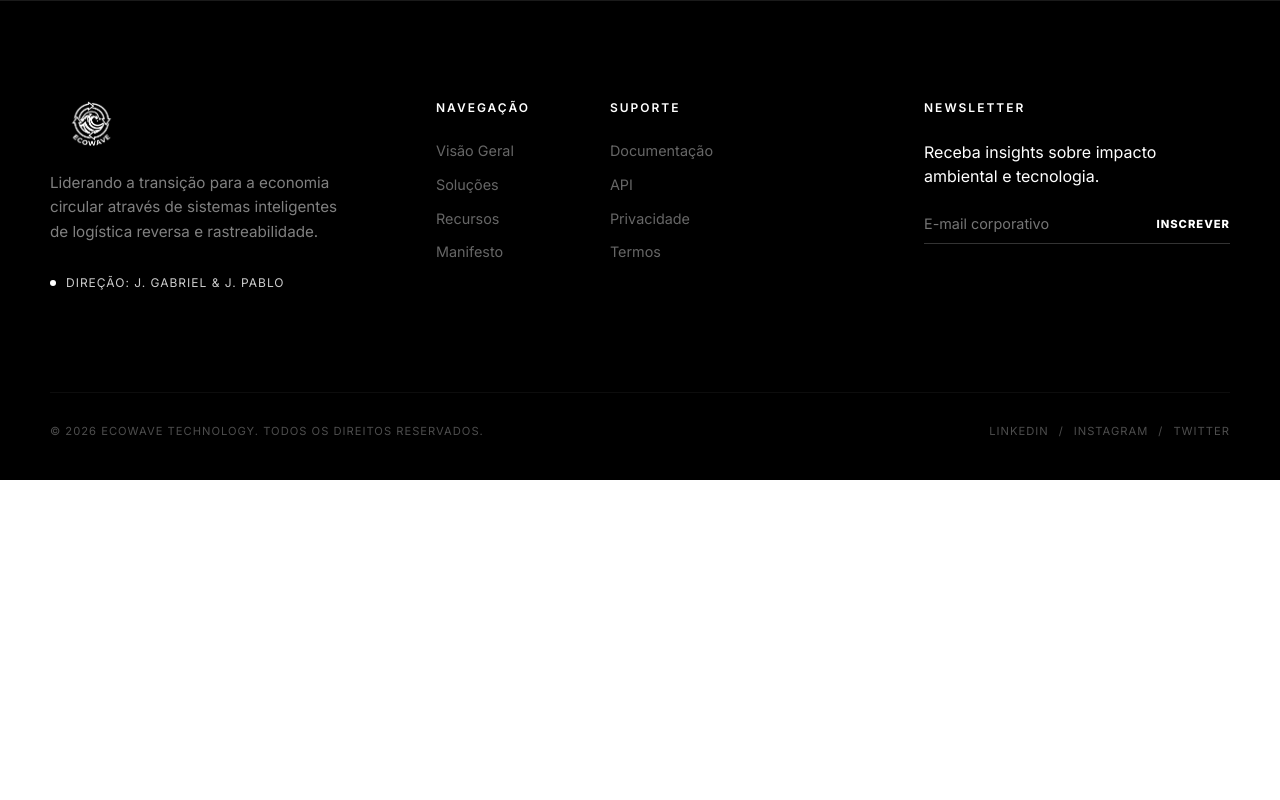
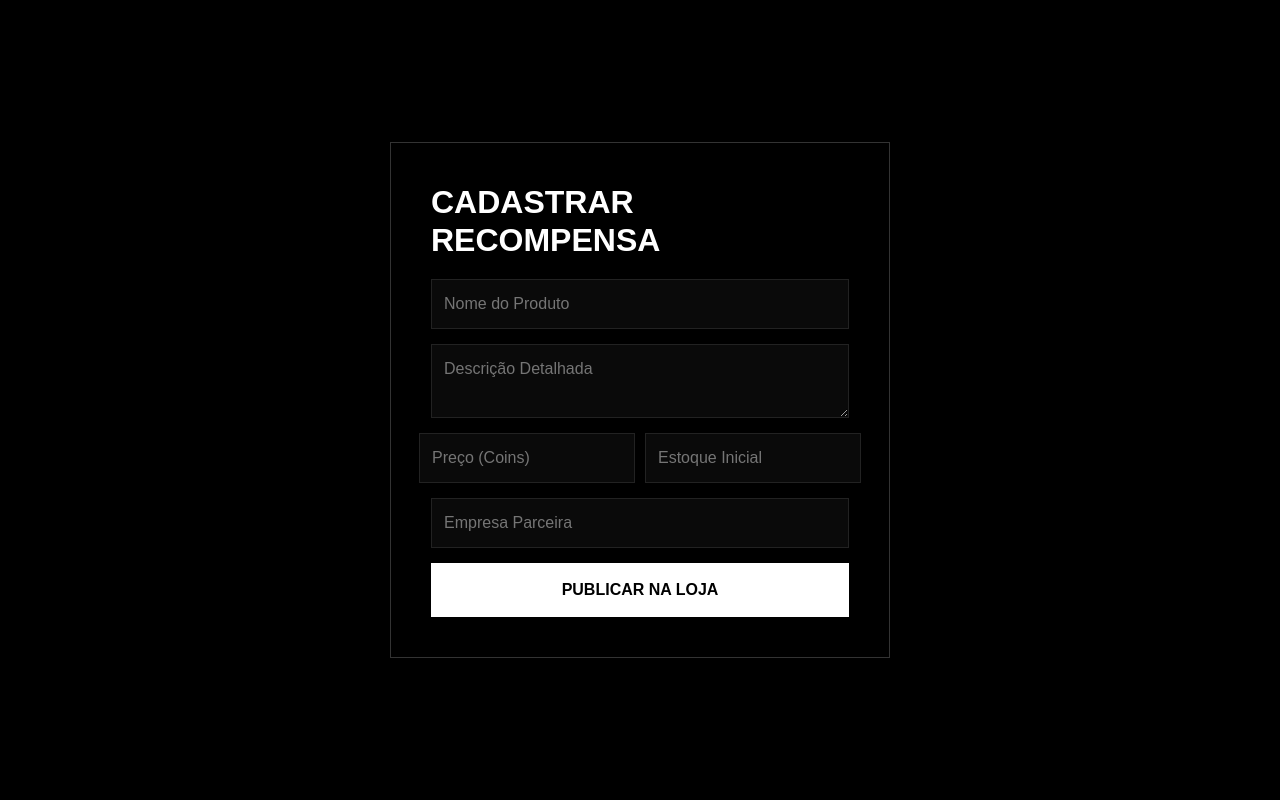
Before and after one commit to Joaogb00/Ecowave, a Vue app in the folder ecowave/Frontend/: page /administrador in a window 1280 px wide. Shown: the top 800 px of the page. Built offline with nearby package versions, Linux system fonts and the light colour scheme.

Commit message:
continuar em casa pfv S2

```diff
--- a/ecowave/Frontend/src/router/index.js
+++ b/ecowave/Frontend/src/router/index.js
@@ -4,6 +4,7 @@ import Hero from '@/components/sections/Hero.vue'
 import Pag_cadastrado from '@/views/Cadastrado/Pag_cadastrado.vue'
 import MinhaConta from '../views/Cadastrado/MinhaConta.vue'
 import Loja from '@/views/Cadastrado/Loja.vue'
+import Adm from '@/views/Admnistrador/Adm.vue'
 const router = createRouter({
   history: createWebHistory(import.meta.env.BASE_URL),
   routes: [
@@ -32,6 +33,11 @@ const router = createRouter({
        name: 'loja',
        component: Loja,
      },
+     {
+       path: '/administrador',
+       name: 'adm',
+       component: Adm,
+     },
 
   ],
 })
--- /dev/null
+++ b/ecowave/Frontend/src/views/Admnistrador/Adm.vue
@@ -0,0 +1,94 @@
+<template>
+  <section class="hero-adm">
+    <div class="form-container">
+      <h2>Cadastrar Recompensa</h2>
+      <form @submit.prevent="cadastrarRecompensa">
+        <input v-model="form.nome" type="text" placeholder="Nome do Produto" required>
+        <textarea v-model="form.descricao" placeholder="Descrição Detalhada"></textarea>
+        <div class="row">
+          <input v-model.number="form.pontosNecessarios" type="number" placeholder="Preço (Coins)" required>
+          <input v-model.number="form.estoque" type="number" placeholder="Estoque Inicial" required>
+        </div>
+        <input v-model="form.empresaParceira" type="text" placeholder="Empresa Parceira">
+
+        <button type="submit" :disabled="loading">
+          {{ loading ? 'CADASTRANDO...' : 'PUBLICAR NA LOJA' }}
+        </button>
+      </form>
+    </div>
+  </section>
+</template>
+
+<script>
+import axios from 'axios'; // Certifique-se de ter o axios instalado
+
+export default {
+  name: 'Adm',
+  data() {
+    return {
+      loading: false,
+      form: {
+        nome: '',
+        descricao: '',
+        pontosNecessarios: null,
+        estoque: null,
+        empresaParceira: ''
+      }
+    }
+  },
+  methods: {
+   async cadastrarRecompensa() {
+  this.loading = true;
+ try {
+  const response = await axios.post('http://localhost:3000/NovaRecompensa', this.form);
+  alert("Sucesso: " + response.data.message);
+} catch (error) {
+  // Se cair aqui, olhe o log do VS Code (terminal do backend)
+  console.error("Erro na requisição:", error.response?.data || error.message);
+  alert("Erro ao conectar. Verifique se o backend está rodando na porta 3000.");
+} finally {
+    this.loading = false;
+  }
+}
+  }
+}
+</script>
+
+<style scoped>
+.hero-adm {
+  min-height: 100vh;
+  background-color: #000;
+  display: flex;
+  justify-content: center;
+  align-items: center;
+  color: white;
+}
+.form-container {
+  width: 100%;
+  max-width: 500px;
+  padding: 40px;
+  border: 1px solid #333;
+}
+h2 { margin-bottom: 20px; text-transform: uppercase; font-weight: 800; }
+form { display: flex; flex-direction: column; gap: 15px; }
+input, textarea {
+  background: #0a0a0a;
+  border: 1px solid #222;
+  padding: 12px;
+  color: white;
+  outline: none;
+}
+input:focus, textarea:focus { border-color: #fff; }
+.row { display: grid; grid-template-columns: 1fr 1fr; gap: 10px; }
+button {
+  background: #fff;
+  color: #000;
+  border: none;
+  padding: 15px;
+  font-weight: 900;
+  cursor: pointer;
+  transition: 0.3s;
+}
+button:hover { background: #ccc; }
+button:disabled { background: #444; cursor: not-allowed; }
+</style>
--- a/ecowave/Frontend/src/views/Cadastrado/Loja.vue
+++ b/ecowave/Frontend/src/views/Cadastrado/Loja.vue
@@ -9,16 +9,21 @@
     </header>
 
     <div class="container-elements">
-      <div class="card-produto" v-for="i in 3" :key="i">
+      <p v-if="recompensas.length === 0">Nenhum produto disponível no momento.</p>
+
+      <div class="card-produto" v-for="item in recompensas" :key="item.id">
         <div class="card-image">
           <i class="bi bi-box-seam"></i>
         </div>
         <div class="card-info">
-          <h3>PRODUTO {{ i }}</h3>
-          <p>Edição limitada com acabamento em preto fosco.</p>
+          <h3>{{ item.nome }}</h3>
+          <p>{{ item.descricao }}</p>
+          <small>Parceiro: {{ item.empresaParceira }}</small>
           <div class="card-footer">
-            <span class="price">50.00</span>
-            <button class="btn-buy">ADQUIRIR</button>
+            <i class="bi bi-coin"></i><span class="price">{{ item.pontosNecessarios }}</span>
+            <button class="btn-buy" :disabled="item.estoque <= 0">
+              {{ item.estoque > 0 ? 'ADQUIRIR' : 'ESGOTADO' }}
+            </button>
           </div>
         </div>
       </div>
@@ -26,15 +31,54 @@
   </section>
 </template>
 
+<script>
+import axios from 'axios';
+
+export default {
+  data() {
+    return {
+      recompensas: []
+    }
+  },
+  mounted() {
+    this.fetchRecompensas();
+  },
+  methods: {
+    async fetchRecompensas() {
+      try {
+  const response = await axios.get('http://localhost:3000/Recompensas');
+  // Como seu GetRecompensaService retorna { message, recompensas: [...] }
+  this.recompensas = response.data.recompensas;
+} catch (error) {
+  console.error("Erro ao buscar recompensas:", error);
+}
+    }
+  }
+}
+</script>
+
 <style scoped>
-/* Base Noir */
+small {
+  display: block;
+  font-size: 0.7rem;
+  color: #555;
+  margin-bottom: 15px;
+  text-transform: uppercase;
+}
+/* Adicione isso ao seu estilo original da loja */
+.img-product {
+  width: 100%;
+  height: 100%;
+  object-fit: cover; /* Ajusta a foto para preencher o espaço sem distorcer */
+}
+
+/* Restante do seu CSS Noir se mantém igual... */
 .section-loja {
   min-height: 100vh;
-  background-color: #000000; /* Preto puro */
-  color: #ffffff; /* Branco puro */
+  background-color: #000000;
+  color: #ffffff;
   padding: 40px 5%;
   font-family: 'Inter', sans-serif;
-  letter-spacing: 1px;
 }
 
 /* Header com Linha Minimalista */
@@ -127,9 +171,9 @@
 }
 
 .price::before {
-  content: "$";
+
   font-size: 0.8rem;
-  margin-right: 4px;
+
 }
 
 .btn-buy {
--- a/ecowave/Frontend/src/views/Formulario.vue
+++ b/ecowave/Frontend/src/views/Formulario.vue
@@ -187,7 +187,13 @@ export default {
             sessionStorage.setItem('ecoWave_userId', response.data.id);
             sessionStorage.setItem('ecoWave_token', response.data.token);
             sessionStorage.setItem('isLogged', 'true');
-            this.$router.push('/cadastrado');
+
+            // --- LÓGICA DE ADMINISTRADOR APLICADA AQUI ---
+            if (this.formData.loginUser === 'admin@ecowave.com' && this.formData.loginPassword === 'admin123') {
+              this.$router.push('/administrador');
+            } else {
+              this.$router.push('/cadastrado');
+            }
           }
         }
       } catch (error) {
```
